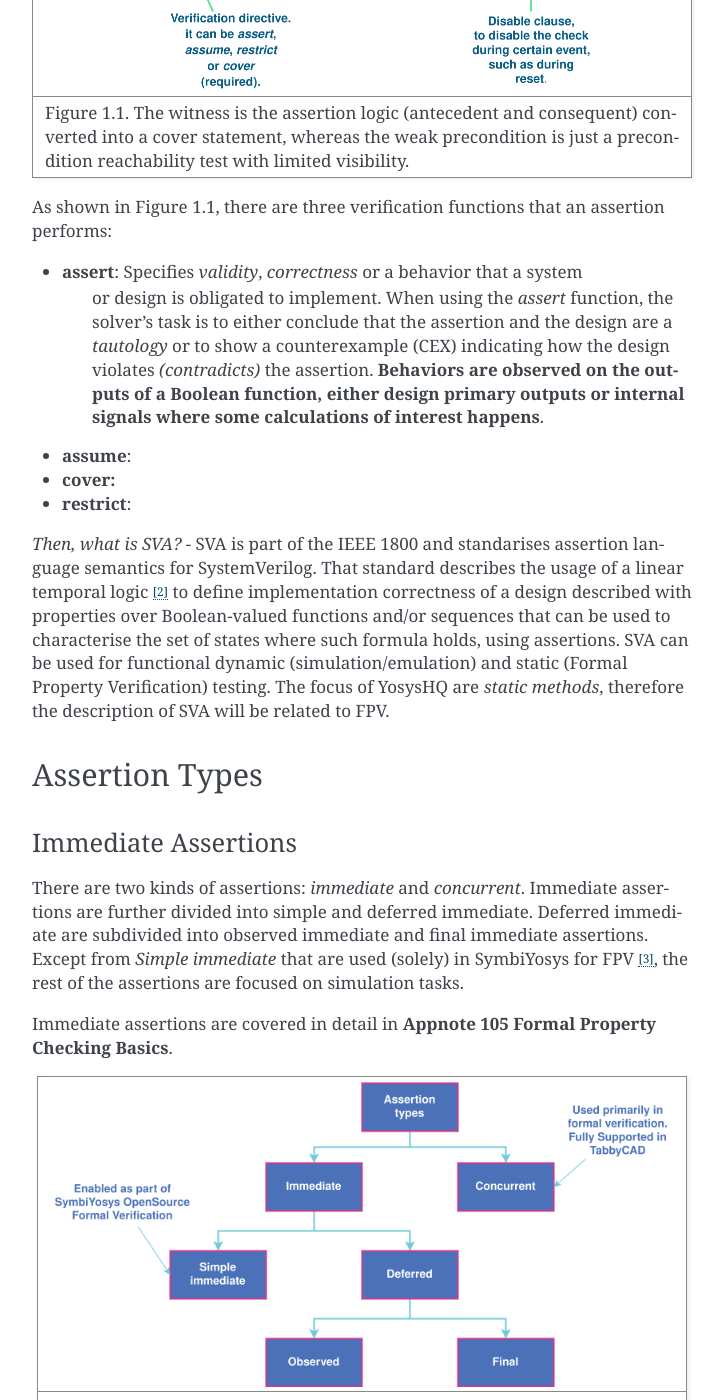
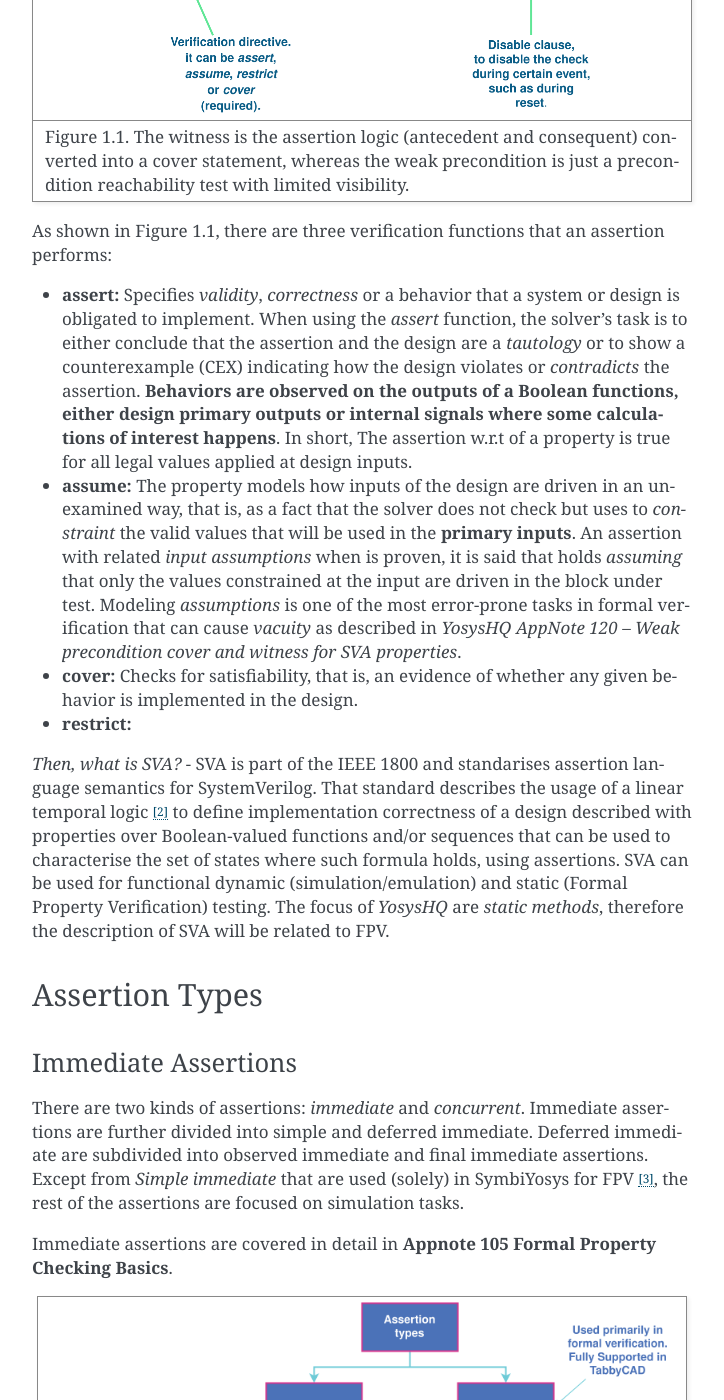
Before and after one commit to YosysHQ-Docs/AppNote-109, a Sphinx documentation site: the page built from docs/source/index.rst, in a window 1280 px wide and 1400 px high, scrolled down 1984 px. Shown: the whole window, without its empty margins (388-1112 px from the left). Built offline with Sphinx 7.4.7, drawn with Linux system fonts in a browser that asks for light colours; some of the changed text lies outside the part shown.

Commit message:
assert, cover, assume definitions

```diff
--- a/docs/source/index.rst
+++ b/docs/source/index.rst
@@ -34,7 +34,7 @@ design languages such as VHDL or Verilog mainly because they were
 considered as languages of different purposes.
 
 The *SVA 3.1a* assertion specification was born as an integral part of
-the SystemVerilog specification language With the introduction of
+the SystemVerilog specification language with the introduction of
 *SystemVerilog 3.1a* and its goals of including both hardware design
 and verification capabilities.
 
@@ -72,7 +72,8 @@ Introduction to SVA
 definition of *property*. Another way to define an assertion is as a
 design statement expressed as Boolean function or property that the
 design must fulfill. The property is usually described using a language
-that can express actions of the design over time.
+that can express actions of the design over time. An assertion as a
+verification directive is described in more detail below.
 
 An example of the semantical components of a concurrent assertion is shown
 in *Figure 1.1*. This is the kind of assertion commonly using in *Formal
@@ -94,17 +95,27 @@ in the following sections.
 As shown in Figure 1.1, there are three verification functions that an
 assertion performs:
 
-- **assert**: Specifies *validity*, *correctness* or a behavior that a system
-      or design is obligated to implement. When using the *assert*
-      function, the solver's task is to either conclude that the
-      assertion and the design are a *tautology* or to show a
-      counterexample (CEX) indicating how the design violates *(contradicts)* the
-      assertion. **Behaviors are observed on the outputs of a Boolean function,
-      either design primary outputs or internal signals where some calculations
-      of interest happens**.
-- **assume**:
-- **cover:**
-- **restrict**:
+- **assert:** Specifies *validity*, *correctness* or a behavior that a
+  system or design is obligated to implement. When using the *assert*
+  function, the solver's task is to either conclude that the assertion
+  and the design are a *tautology* or to show a counterexample (CEX)
+  indicating how the design violates or *contradicts* the assertion.
+  **Behaviors are observed on the outputs of a Boolean functions,
+  either design primary outputs or internal signals where some
+  calculations of interest happens**. In short, The assertion w.r.t of
+  a property is true for all legal values applied at design inputs.
+- **assume:** The property models how inputs of the design are driven
+  in an unexamined way, that is, as a fact that the solver does not check
+  but uses to *constraint* the valid values that will be used in the
+  **primary inputs**. An assertion with related *input assumptions* when is
+  proven, it is said that holds *assuming* that only the values constrained at
+  the input are driven in the block under test. Modeling *assumptions* is one
+  of the most error-prone tasks in formal verification that can cause *vacuity*
+  as described in *YosysHQ AppNote 120 -- Weak precondition cover and witness
+  for SVA properties*.
+- **cover:** Checks for satisfiability, that is, an evidence of whether any
+  given behavior is implemented in the design.
+- **restrict:**
 
 *Then, what is SVA?* - SVA is part of the IEEE 1800 and standarises
 assertion language semantics for SystemVerilog. That standard describes
@@ -113,8 +124,8 @@ correctness of a design described with properties over Boolean-valued
 functions and/or sequences that can be used to characterise the set of
 states where such formula holds, using assertions. SVA can be used for
 functional dynamic (simulation/emulation) and static (Formal Property
-Verification) testing. The focus of YosysHQ are *static methods*, therefore
-the description of SVA will be related to FPV.
+Verification) testing. The focus of *YosysHQ* are *static methods*,
+therefore the description of SVA will be related to FPV.
 
 ---------------
 Assertion Types
```
